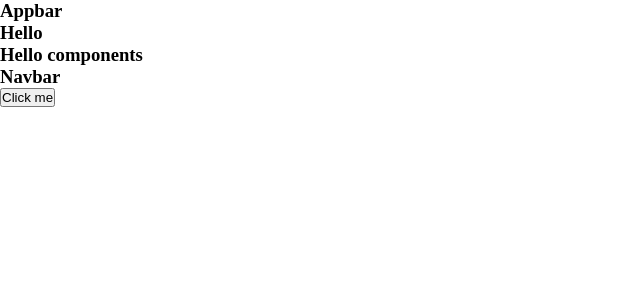
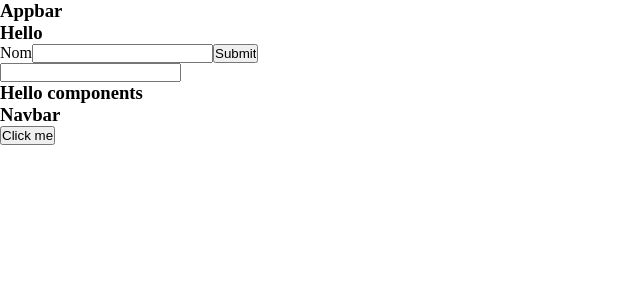
Before and after one commit to Jean-pierre14/Reactjs-Ui-01, a React (Create React App) app: page / in a window 1280 px wide. Shown: the top 300 px of the page, without its empty margins (0-640 px from the left). Built offline with nearby package versions, Linux system fonts and the light colour scheme.

Commit message:
Form submit event

```diff
--- a/src/App.jsx
+++ b/src/App.jsx
@@ -4,12 +4,22 @@ import Navbar from "./Components/Navbar";
 import Data from "./Data";
 import AppBar from "./Components/AppBar";
 // import { render } from "@testing-library/react";
+import Form from "./Components/Form";
 
 export default function App() {
+  const keyClick = () => {
+    alert("KeyUp");
+  };
+
   return (
     <>
       <AppBar />
       <h3>Hello</h3>
+      <Form />
+      <form>
+        <input type="text" onKeyUp={keyClick} />
+      </form>
+      <div id="result"></div>
       <Data />
       <Navbar />
     </>
--- /dev/null
+++ b/src/Components/Form/index.jsx
@@ -0,0 +1,21 @@
+import { useState } from "react";
+
+export default function Form() {
+  const [name, setName] = useState("");
+  const handelSubmit = (event) => {
+    event.preventDefault();
+    alert(`This is what you do ${name}`);
+  };
+  return (
+    <form onSubmit={handelSubmit}>
+      <label>Nom</label>
+      <input
+        type="text"
+        value={name}
+        onChange={(e) => setName(e.target.value)}
+        name="name"
+      />
+      <input type="submit" />
+    </form>
+  );
+}
```
